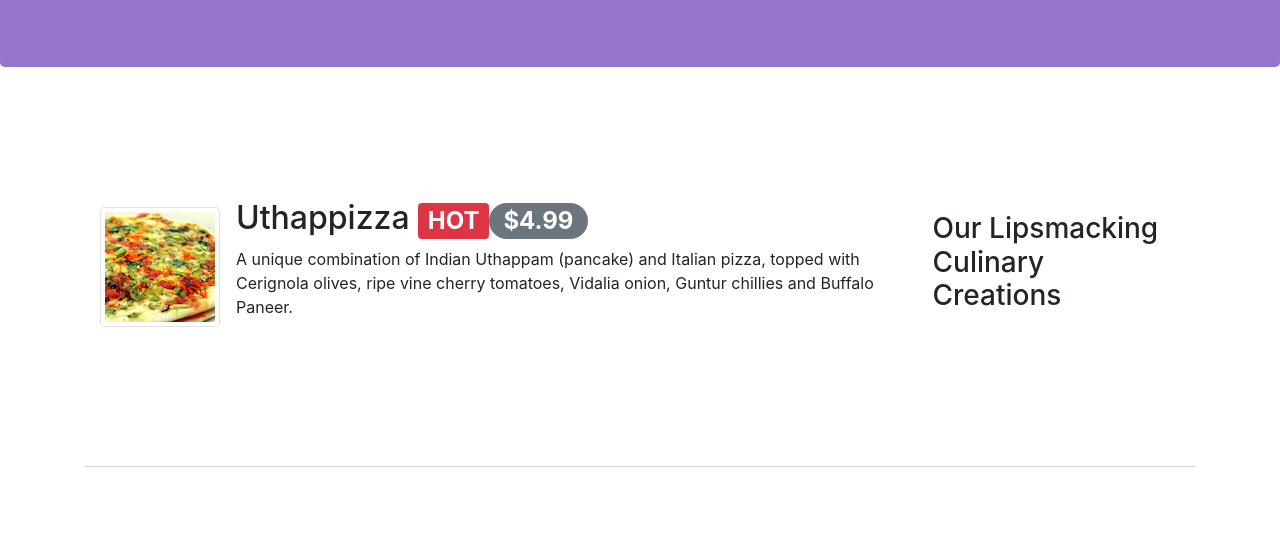
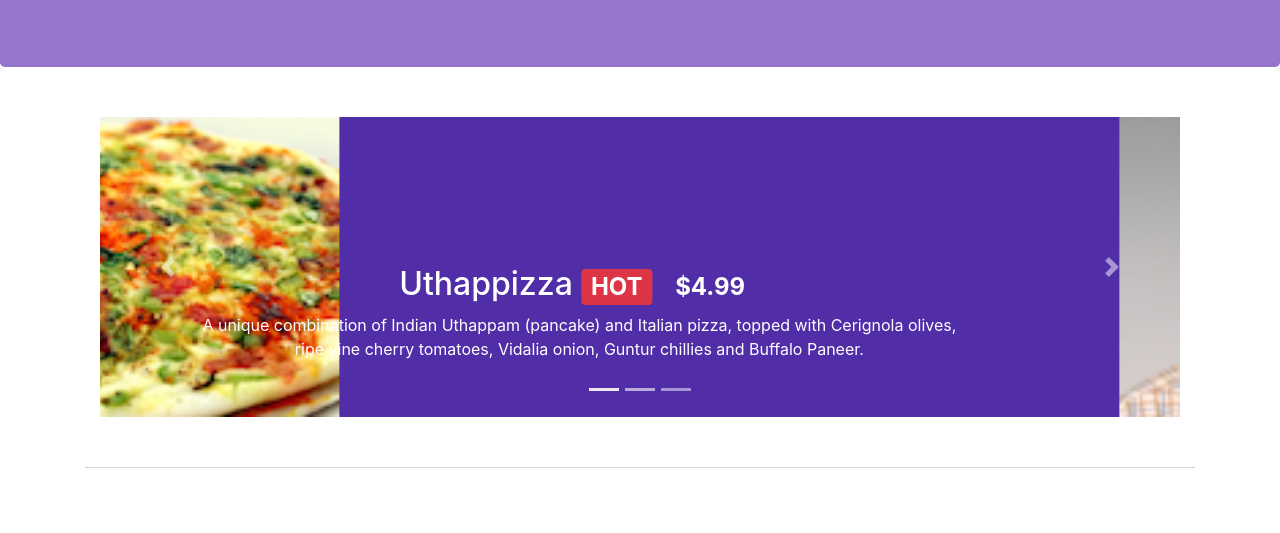
Before and after one commit to radeau/Coursera-Full-Stack-Web-Development, a website: page index.html in a window 1280 px wide. Shown: the part 267-800 px from the top of the page. Drawn offline with nearby package versions, Linux system fonts and the light colour scheme.

Commit message:
Carousel

```diff
--- a/css/style.css
+++ b/css/style.css
@@ -44,3 +44,18 @@ body{
     border-bottom: 1px solid #ddd;
     padding: 10px;
 }
+
+.carousel {
+    background:#512DA8;
+}
+
+.carousel-item {
+  height: 300px;
+}
+
+.carousel-item img {
+    position: absolute;
+    top: 0;
+    left: 0;
+    min-height: 300px;
+}
--- a/index.html
+++ b/index.html
@@ -99,6 +99,55 @@
     </header>
 
     <div class="container">
+        <div class="row row-content">
+            <div class="col">
+                <div id="mycarousel" class="carousel slide" data-ride="carousel">
+                    <div class="carousel-inner" role="listbox">
+                        <div class="carousel-item active">
+                            <img class="d-block img-fluid"
+                                src="img/uthappizza.png" alt="Uthappizza">
+                            <div class="carousel-caption d-none d-md-block">
+                                <h2>Uthappizza <span class="badge badge-danger">HOT</span> <span class="badge badge-pill badge-default">$4.99</span></h2>
+                                <p class="d-none d-sm-block">A unique combination of Indian Uthappam (pancake) and
+                                    Italian pizza, topped with Cerignola olives, ripe vine
+                                    cherry tomatoes, Vidalia onion, Guntur chillies and
+                                    Buffalo Paneer.</p>
+                            </div>
+                        </div>
+                        <div class="carousel-item">
+                            <img class="d-block img-fluid" src="img/alberto.png" alt="alberto">
+                            <div class="carousel-caption d-none d-md-block">
+                                <h2>Alberto Somayya</h2>
+                                <h4>Executive Chef</h4>
+                                <p class="d-none d-sm-block">Award winning three-star Michelin chef with wide
+                                    International experience having worked closely with
+                                    whos-who in the culinary world, he specializes in
+                                    creating mouthwatering Indo-Italian fusion experiences.
+                                </p>
+                            </div>
+                        </div>
+                        <div class="carousel-item">
+                            <img class="d-block img-fluid" src="img/buffet.png" alt="buffet">
+                            <div class="carousel-caption d-none d-md-block">
+                                <h2>Weekend Grand Buffet<span class="badge badge-danger ml-2">NEW</span></h2>
+                                <p class="d-none d-sm-block ml-2">Featuring mouthwatering combinations with a choice of five different salads, six enticing appetizers, six main entrees and five choicest desserts. Free flowing bubbly and soft drinks. All for just $19.99 per person </p>
+                            </div>
+                        </div>
+                    </div>
+                    <ol class="carousel-indicators">
+                        <li data-target="#mycarousel" data-slide-to="0" class="active"></li>
+                        <li data-target="#mycarousel" data-slide-to="1"></li>
+                        <li data-target="#mycarousel" data-slide-to="2"></li>
+                    </ol>
+                </div>
+                <a class="carousel-control-prev" href="#mycarousel" role="button" data-slide="prev">
+                    <span class="carousel-control-prev-icon"></span>
+                </a>
+                <a class="carousel-control-next" href="#mycarousel" role="button" data-slide="next">
+                    <span class="carousel-control-next-icon"></span>
+                </a>
+             </div>
+        </div>
         <div class="row row-content align-items-center">
             <div class="col-12 col-sm-4 order-sm-last col-md-3">
                 <h3>Our Lipsmacking Culinary Creations</h3>
```
